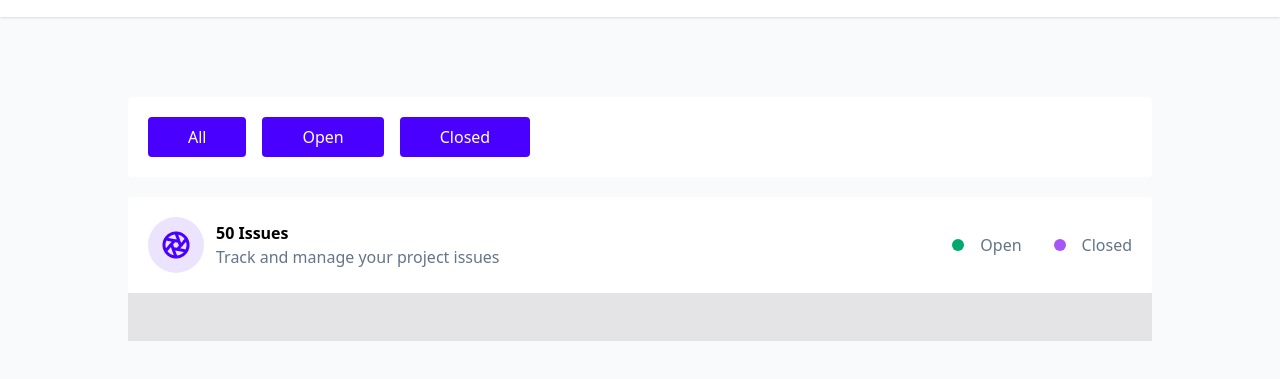
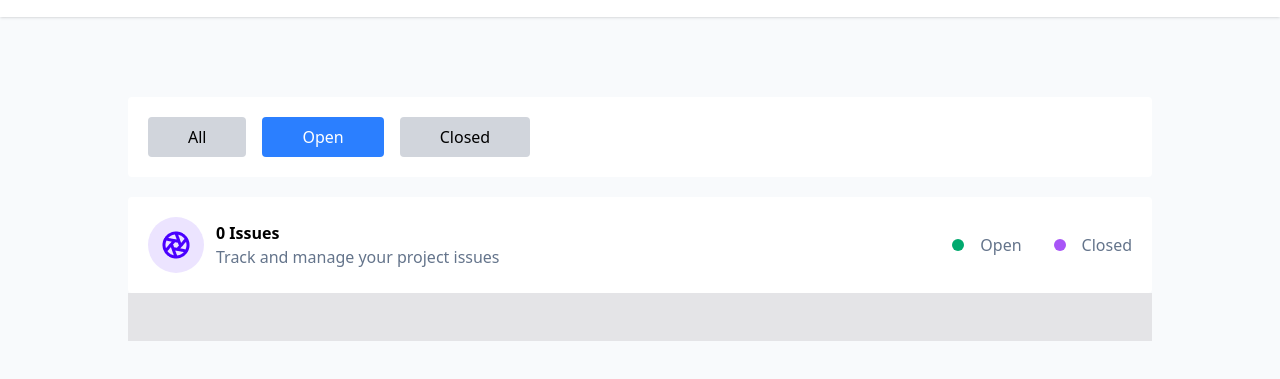
Before and after one commit to Sarafat2002/github-issutracker, a plain HTML site: page card.html in a window 1280 px wide. Both pictures are taken after a click on the button "Open". Shown: the part 63-442 px from the top of the page. Drawn offline with nearby package versions, Linux system fonts and the light colour scheme; no server answers.

Commit message:
btn toggling and lodding spin done

```diff
--- a/card.html
+++ b/card.html
@@ -47,10 +47,18 @@
 
 
     <!--button section-->
-    <div class="bg-white w-[80%] mt-20 mx-auto flex p-5 gap-4 rounded-sm">
-        <button id="all-btn" class="px-10 py-2 bg-[#4A00FF] text-white rounded-sm cursor-pointer">All</button>
-        <button  id="open-btn" class="px-10 py-2 bg-[#4A00FF] text-white rounded-sm cursor-pointer">Open</button>
-        <button  id="close-btn" class="px-10 py-2 bg-[#4A00FF] text-white rounded-sm cursor-pointer">Closed</button>
+    <div id="filter-buttons" class="bg-white w-[80%] mt-20 mx-auto flex p-5 gap-4 rounded-sm">
+        <button onclick="filterIssues('all')" id="all-btn"
+            class="px-10 py-2 bg-[#4A00FF] text-white rounded-sm cursor-pointer ">All</button>
+        <button onclick="filterIssues('open')" id="open-btn"
+            class="px-10 py-2 bg-gray-300 text-white rounded-sm cursor-pointer  ">Open</button>
+        <button onclick="filterIssues('closed')" id="close-btn"
+            class="px-10 py-2 bg-gray-300 text-white rounded-sm cursor-pointer  ">Closed</button>
+    </div>
+
+    <!--lodding spin-->
+    <div id="loading" class="text-center py-10 hidden">
+        <span class="text-gray-500 text-lg">Loading...</span>
     </div>
 
     <!--Card Section uper-->
@@ -62,7 +70,7 @@
                 <img src="./assets/Aperture.png" alt="">
             </div>
             <div>
-                <h3 class="font-bold">50 Issues</h3>
+                <h3 id="issue-count" class="font-bold">50 Issues</h3>
                 <p class="text-[#64748B]">Track and manage your project issues</p>
             </div>
         </div>
@@ -87,7 +95,8 @@
 
     <!--card-->
 
-    <section id="card-container" class="grid grid-cols-1 md:grid-cols-2 lg:grid-cols-4 gap-4 w-[80%] mx-auto bg-[#E4E4E7] p-6">
+    <section id="card-container"
+        class="grid grid-cols-1 md:grid-cols-2 lg:grid-cols-4 gap-4 w-[80%] mx-auto bg-[#E4E4E7] p-6">
     </section>
 
 
--- a/card.js
+++ b/card.js
@@ -7,20 +7,89 @@ const allData = () => {
         .then(data => {
             globalIsuuesData = data.data;
             displayData(globalIsuuesData);
-        } );
+            updateIssueCount(globalIsuuesData);
+            hideLoading();
+        });
 }
+
+//loding
+const showLoading = () => {
+    document.getElementById("loading").classList.remove("hidden");
+}
+
+const hideLoading = () => {
+    document.getElementById("loading").classList.add("hidden");
+}
+
+//btn active color
+const buttons = document.querySelectorAll("#filter-buttons button");
+
+
+buttons.forEach(btn => {
+    btn.addEventListener("click", () => {
+        // Remove active color from all buttons
+        buttons.forEach(b => b.classList.remove("bg-blue-500", "text-white"));
+        buttons.forEach(b => b.classList.add("bg-gray-300"));
+
+        // Add active color to clicked button
+        btn.classList.add("bg-blue-500", "text-white");
+        btn.classList.remove("bg-gray-300");
+
+        // Get status from data attribute
+        const status = btn.getAttribute("data-status");
+        filterIssues(status);
+    });
+});
+
+
 
 //btn 3 tar jonno
 
+const filterIssues = (status) => {
+    showLoading();
+
+
+    setTimeout(() => {
+        let filteredData;
+
+        if (status === "all") {
+            filteredData = globalIsuuesData;
+        } else {
+            filteredData = globalIsuuesData.filter(
+                item => item.status.toLowerCase() === status.toLowerCase()
+            );
+        }
+
+        displayData(filteredData);
+        updateIssueCount(filteredData);
+
+        hideLoading();
+    }, 200);
+}
+
+// card r length ber karar jonno
+
+const updateIssueCount = (filteredData) => {
+    document.getElementById("issue-count").textContent = `${filteredData.length} Issues`;
+}
+
+//api the data niye card create
 
 const displayData = (informations) => {
     const cardContainer = document.getElementById('card-container');
     cardContainer.innerHTML = "";
     for (let info of informations) {
         const cardDiv = document.createElement('div');
+         let borderColor = "";
+        if (info.status.toLowerCase() === "open") {
+            borderColor = "border-t-4 border-emerald-600";
+        } else if (info.status.toLowerCase() === "closed") {
+            borderColor = "border-t-4 border-violet-600";
+        }
+
         cardDiv.innerHTML = `
 
-            <div class="bg-white shadow-sm p-4 rounded-md h-full ">
+            <div class="bg-white shadow-sm p-4 rounded-md h-full ${borderColor} ">
 
                 <div class="flex justify-between py-3">
                     <span class="bg-[#00A96E] rounded-full p-3 w-10 h-10 flex items-center justify-center"><i
```
